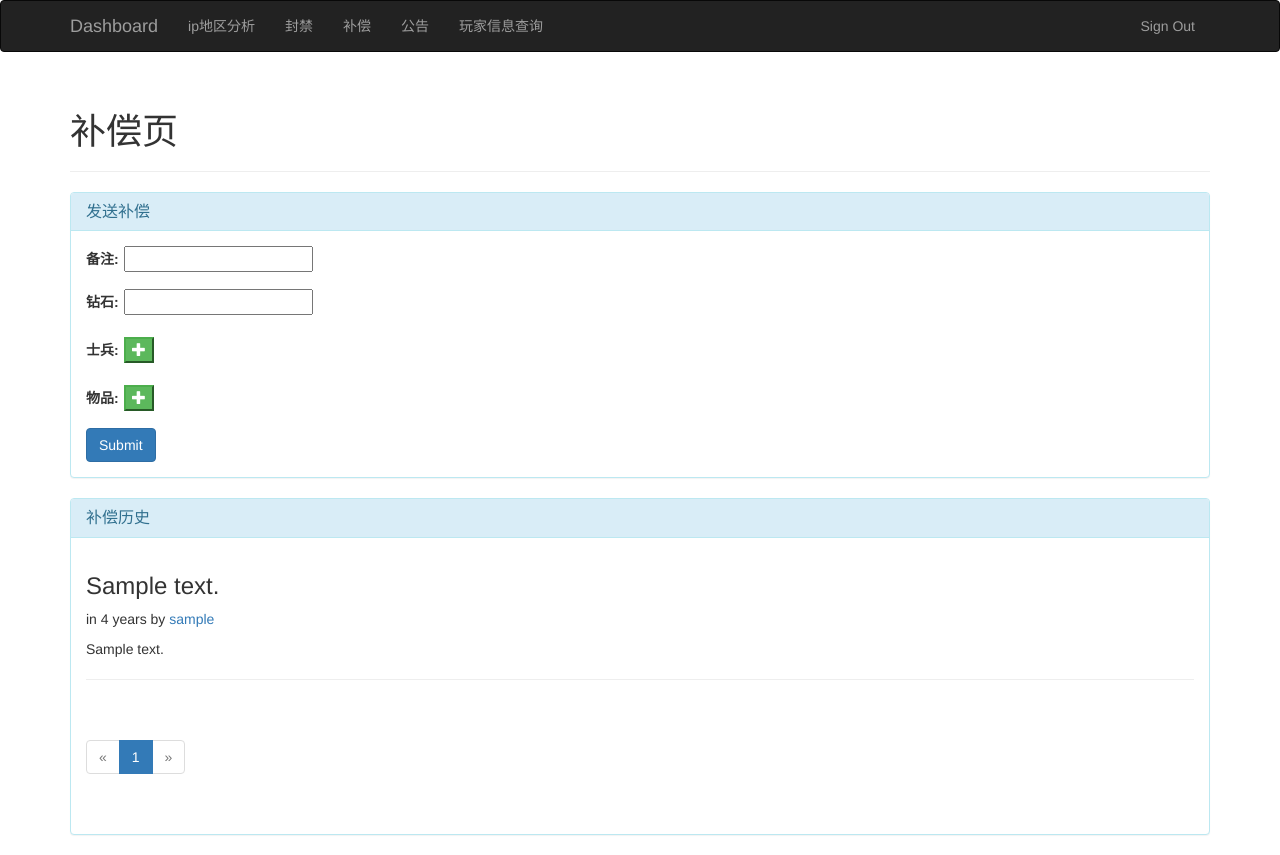
After one commit to mafiagame/easy_dashboard, a Flask app: page /compensate-info in a window 1280 px wide. The commit adds this page. Run offline with Flask 2, Linux system fonts and the light colour scheme; a user stored in the database is signed in; tables that the repository leaves empty hold one stand-in row (values such as "Sample post"); some libraries are stand-ins or nearby versions.

Commit message:
补偿和公告功能

```diff
--- a/app/__init__.py
+++ b/app/__init__.py
@@ -7,6 +7,7 @@ from flask_bootstrap import Bootstrap
 from flask_sqlalchemy import SQLAlchemy
 from flask_login import LoginManager
 from flask_script import Manager
+from flask_moment import Moment
 
 basedir = os.path.abspath(os.path.dirname(__file__))
 
@@ -18,6 +19,7 @@ app.config["SQLALCHEMY_DATABASE_URI"] = 'sqlite:///' + os.path.join(basedir, 'da
 
 app.debug = True
 bootstrap = Bootstrap(app)
+moment = Moment(app)
 login_db = SQLAlchemy(app)
 login_manager = LoginManager(app)
 manager = Manager(app)
--- /dev/null
+++ b/app/gameapi.py
@@ -0,0 +1,6 @@
+# coding:utf-8
+
+
+def send_announce_to_players(title, content):
+    from model.mail import Mail
+    Mail.send_system_all_mail(title, {'txt': content})
--- /dev/null
+++ b/app/static/compensate.js
@@ -0,0 +1,67 @@
+var compensateApp = angular.module("compensateApp", [])
+compensateApp.config(['$interpolateProvider', function($interpolateProvider) {
+  $interpolateProvider.startSymbol('{[');
+  $interpolateProvider.endSymbol(']}');
+}]);
+
+compensateApp.controller("compensateController", function($scope, $http){
+    $scope.formSubmit = function(){
+        if(!$scope.comment){
+          alert("请填写补偿备注!");
+          return;
+        }
+
+        var postData = {
+          "comment": $scope.comment,
+          "diamond": $scope.diamond,
+          "units": $scope.units,
+          "items": $scope.items,
+        };
+
+        $http.post('compensate-send', postData
+        ).success(function(data, status, headers, config) {
+            alert("公告发送成功！");
+            window.location.reload();
+        }).error(function(data, status, headers, config) {
+            alert("公告发送失败！");
+        });
+    };
+
+//添加units事件
+    $scope.units = {}
+    $scope.addUnit = function(){
+        var unit_id = $scope.newUnitId
+        if(!unit_id || !$scope.newUnitNum){
+            alert("输入错误！");
+        }else if(unit_id in $scope.units){
+            alert("该单位已存在");
+        }else{
+            $scope.units[unit_id] = $scope.newUnitNum;
+            $('#unitModal').modal('hide');
+        }
+    };
+
+//删除units事件
+    $scope.deleteUnit = function(key){
+        delete $scope.units[key]
+    }
+
+//添加items事件
+    $scope.items = {}
+    $scope.addItem = function(){
+        var item_id = $scope.newItemId
+        if(!item_id || !$scope.newItemNum){
+            alert("输入错误！");
+        }else if(item_id in $scope.items){
+            alert("该单位已存在");
+        }else{
+            $scope.items[item_id] = $scope.newItemNum;
+            $('#itemModal').modal('hide');
+        }
+    };
+
+//删除items事件
+    $scope.deleteItem = function(key){
+        delete $scope.items[key]
+    }
+});
--- /dev/null
+++ b/app/static/css/compensate.css
@@ -0,0 +1,17 @@
+.click-delete {
+    margin-left: 15px;
+    color: #C32828;
+}
+.double_level_label {
+    display: inline-block;
+    width: 34px;
+    text-align: left;
+}
+.single_level_label {
+    display: inline-block;
+    width: 100px;
+    text-align: left;
+}
+
+.btn-success {
+    margin-top: 5px;
--- a/app/templates/base.html
+++ b/app/templates/base.html
@@ -3,6 +3,8 @@
 {% block scripts %}
     {{ super() }}
     <script type="text/javascript" src="static/angular.min.js"></script>
+    <script type="text/javascript" src="static/angular-route.min.js"></script>
+    {{ moment.include_moment() }}
 {% endblock %}
 
 {% block title %}easy_dashboard{% endblock %}
@@ -21,11 +23,10 @@
         </div>
         <div class="navbar-collapse collapse">
             <ul class="nav navbar-nav">
-                <li><a href="/">充值消费统计</a></li>
-                <li><a href="/">流失留存统计</a></li>
-                <li><a href="/">注册创角在线</a></li>
                 <li><a href="/">ip地区分析</a></li>
-                <li><a href="/">公告封禁补偿</a></li>
+                <li><a href="/">封禁</a></li>
+                <li><a href="/compensate-info">补偿</a></li>
+                <li><a href="/announce-info">公告</a></li>
                 <li><a href="/player-info">玩家信息查询</a></li>
             </ul>
             <ul class="nav navbar-nav navbar-right">
--- /dev/null
+++ b/app/templates/compensate-info.html
@@ -0,0 +1,125 @@
+{% extends "base.html" %}
+{% import "elements/pagination.html" as macros %}
+
+{% block scripts %}
+    {{ super() }}
+    <script type="text/javascript" src="static/compensate.js"></script>
+{% endblock %}
+
+{% block head %}
+    {{ super() }}
+    <link rel="stylesheet" type="text/css" href="static/css/compensate.css" />
+{% endblock %}
+
+{% block content %}
+<div class="container" ng-app="compensateApp" ng-controller="compensateController">
+    <div class="page-header">
+        <h1>补偿页</h1>
+    </div>
+
+    <div class="panel panel-info">
+        <div class="panel-heading">
+            <h3 class="panel-title">发送补偿</h3>
+        </div>
+        <div class="panel-body">
+            <form ng-submit="formSubmit()">
+                <fieldset class="form-group">
+                    <label class="double_level_label">备注:</label>
+                    <input type="text" ng-model="comment">
+                </fieldset>
+
+                <fieldset class="form-group">
+                    <label class="double_level_label">钻石:</label>
+                    <input type="number" ng-model="diamond">
+                </fieldset>
+
+                <fieldset class="form-group">
+                    <label class="double_level_label">士兵:</label>
+                    <button type="button" class="btn-success" data-toggle="modal" data-target="#unitModal">
+                        <span class="glyphicon glyphicon-plus"></span>
+                    </button>
+                    <div ng-repeat="(key, value) in units">
+                        <label class="double_level_label">{[key]}:</label>
+                        <input ng-pattern="onlynumbers" type="number" ng-model="units[key]">
+                        <a class="click-delete" ng-click="deleteUnit(key)">delete</a>
+                    </div>
+                    <!-- Modal -->
+                    <div class="modal fade" id="unitModal" tabindex="-1" role="dialog" aria-labelledby="myModalLabel">
+                      <div class="modal-dialog" role="document">
+                        <div class="modal-content">
+                          <div class="modal-header">
+                            <button type="button" class="close" data-dismiss="modal" aria-label="Close"><span aria-hidden="true">&times;</span></button>
+                            <h4 class="modal-title" id="myModalLabel">new item</h4>
+                          </div>
+                          <div class="modal-body">
+                              士兵id: <input type="text" ng-pattern="/^[1-9][0-9]{0,2}$/" ng-model="newUnitId">
+                              士兵数量: <input type="number" ng-model="newUnitNum">
+                          </div>
+                          <div class="modal-footer">
+                            <button type="button" class="btn btn-default" data-dismiss="modal">Close</button>
+                            <button type="button" class="btn btn-primary" ng-click="addUnit()">Save changes</button>
+                          </div>
+                        </div>
+                      </div>
+                    </div>
+                </fieldset>
+
+                <fieldset class="form-group">
+                    <label class="double_level_label">物品:</label>
+                    <button type="button" class="btn-success" data-toggle="modal" data-target="#itemModal">
+                        <span class="glyphicon glyphicon-plus"></span>
+                    </button>
+                    <div ng-repeat="(key, value) in items">
+                        <label class="double_level_label">{[key]}:</label>
+                        <input ng-pattern="onlynumbers" type="number" ng-model="items[key]">
+                        <a class="click-delete" ng-click="deleteItem(key)">delete</a>
+                    </div>
+                    <!-- Modal -->
+                    <div class="modal fade" id="itemModal" tabindex="-1" role="dialog" aria-labelledby="itemModalLabel">
+                      <div class="modal-dialog" role="document">
+                        <div class="modal-content">
+                          <div class="modal-header">
+                            <button type="button" class="close" data-dismiss="modal" aria-label="Close"><span aria-hidden="true">&times;</span></button>
+                            <h4 class="modal-title" id="itemModalLabel">new item</h4>
+                          </div>
+                          <div class="modal-body">
+                              物品id: <input type="text" ng-pattern="/^[1-9][0-9]{0,2}$/" ng-model="newItemId">
+                              物品数量: <input type="number" ng-model="newItemNum">
+                          </div>
+                          <div class="modal-footer">
+                            <button type="button" class="btn btn-default" data-dismiss="modal">Close</button>
+                            <button type="button" class="btn btn-primary" ng-click="addItem()">Save changes</button>
+                          </div>
+                        </div>
+                      </div>
+                    </div>
+                </fieldset>
+                <button type="submit" class="btn btn-primary">Submit</button>
+            </form>
+        </div>
+    </div>
+
+    <div class="panel panel-info">
+        <div class="panel-heading">
+            <h3 class="panel-title">补偿历史</h3>
+        </div>
+
+        <div class="panel-body">
+            <div >
+                {% for compensate in compensates %}
+                <div class="blog-post">
+                    <h3 class="blog-post-title">{{compensate.comment}}</h3>
+                    <p class="blog-post-meta">{{ moment(compensate.timestamp).fromNow(refresh=True) }} by <a href="#">{{compensate.author.username}}</a></p>
+                    <p>{{ compensate.content }}</p>
+                </div>
+                <hr>
+                {% endfor %}
+            </div>
+
+            <div class="pagination">
+                {{ macros.pagination_widget(pagination, "compensate_info") }}
+            </div>
+        </div>
+    </div>
+</div>
+{% endblock %}
--- /dev/null
+++ b/app/templates/elements/pagination.html
@@ -0,0 +1,29 @@
+{% macro pagination_widget(pagination, endpoint) %}
+<ul class="pagination">
+    <li {% if not pagination.has_prev %} class="disabled"{% endif %}>
+        <a ng-click="findPage()" href="{% if pagination.has_prev %}{{ url_for(endpoint, page = pagination.page - 1, **kwargs) }}{% else %}#{% endif %}">
+            &laquo;
+        </a>
+    </li>
+    {% for p in pagination.iter_pages() %}
+        {% if p %}
+            {% if p == pagination.page %}
+            <li class="active">
+                <a ng-click="findPage()" href="{{ url_for(endpoint, page = p, **kwargs) }}">{{ p }}</a>
+            </li>
+            {% else %}
+            <li>
+                <a ng-click="findPage()" href="{{ url_for(endpoint, page = p, **kwargs) }}">{{ p }}</a>
+            </li>
+            {% endif %}
+        {% else %}
+        <li class="disabled"><a href="#">&hellip;</a></li>
+        {% endif %}
+    {% endfor %}
+    <li {% if not pagination.has_next %} class="disabled"{% endif %}>
+        <a ng-click="findPage()" href="{% if pagination.has_next %}{{ url_for(endpoint,page = pagination.page + 1, **kwargs) }}{% else %}#{% endif %}">
+            &raquo;
+        </a>
+    </li>
+</ul>
+{% endmacro %}
--- a/app/views.py
+++ b/app/views.py
@@ -1,13 +1,15 @@
 # coding:utf-8
+from datetime import datetime
 import json
 from pprint import pprint
-from app import app, login_manager
-from app.admin_models import User
+from app import app, login_manager, login_db
+from app.admin_models import User, Announce, Compensate
 from app.forms import LoginForm
 from app.models import Player
+from app.gameapi import *
 from app.utils import *
 from flask import render_template, request, redirect, url_for, flash
-from flask_login import login_required, login_user, logout_user
+from flask_login import login_required, login_user, logout_user, current_user
 
 
 @app.route('/login', methods=['GET', 'POST'])
@@ -86,3 +88,46 @@ def player_building_save():
     Player.collection.update_one({"_id": data["_id"]}, {"$set": {"buildings.%s.level" % data["building_pos"]: data["building_lv"]}})
     player = Player.player_find_by_id(data["_id"])
     return JSONEncoder().encode(player)
+
+
+@app.route("/announce-info")
+@login_required
+def announce_info():
+    page = request.args.get('page', 1, type=int)
+    pagination = Announce.query.order_by(Announce.timestamp.desc()).paginate(page, per_page=5, error_out=False)
+    announces = pagination.items
+    return render_template("announcement.html", announces=announces, pagination=pagination)
+
+
+@app.route("/announce-send", methods=["POST"])
+@login_required
+def announce_send():
+    data = json.loads(request.data)
+    # send_announce_to_players(data["announce_title"], data["announce_content"])
+    announce = Announce(title=data["announce_title"], content=data["announce_content"], author_id=current_user.id)
+    login_db.session.add(announce)
+    login_db.session.commit()
+
+    return ""
+
+
+@app.route("/compensate-info")
+@login_required
+def compensate_info():
+    page = request.args.get('page', 1, type=int)
+    pagination = Compensate.query.order_by(Compensate.timestamp.desc()).paginate(page, per_page=5, error_out=False)
+    compensates = pagination.items
+
+    return render_template("compensate-info.html", compensates=compensates, pagination=pagination)
+
+
+@app.route("/compensate-send", methods=["POST"])
+@login_required
+def compensate_send():
+    data = json.loads(request.data)
+    Player.player_compensate(data)
+    compensate = Compensate(comment=data["comment"], content=request.data, author_id=current_user.id)
+    login_db.session.add(compensate)
+    login_db.session.commit()
+
+    return ""
```
Also changed, not shown: app/admin_models.py (+22 -1 lines), app/models.py (+31 -0 lines), app/static/announcement.js (added, +26 -0 lines), app/templates/announcement.html (added, +71 -0 lines), manage.py (+13 -0 lines), app/static/angular-route.min.js (added), app/static/css/announcement.css (added).
